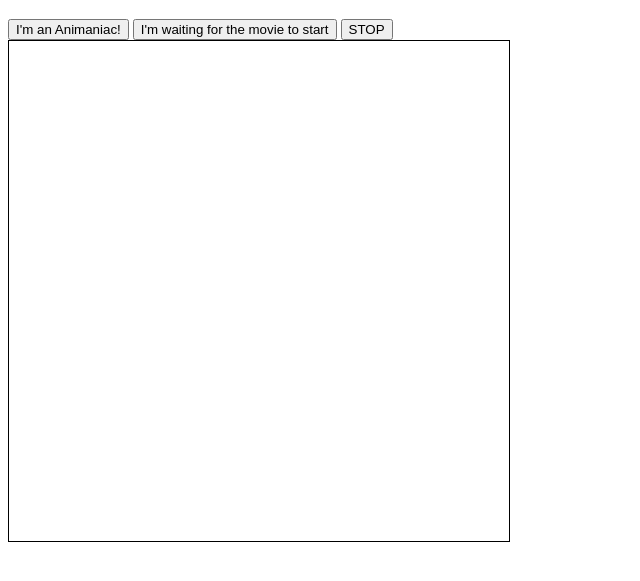
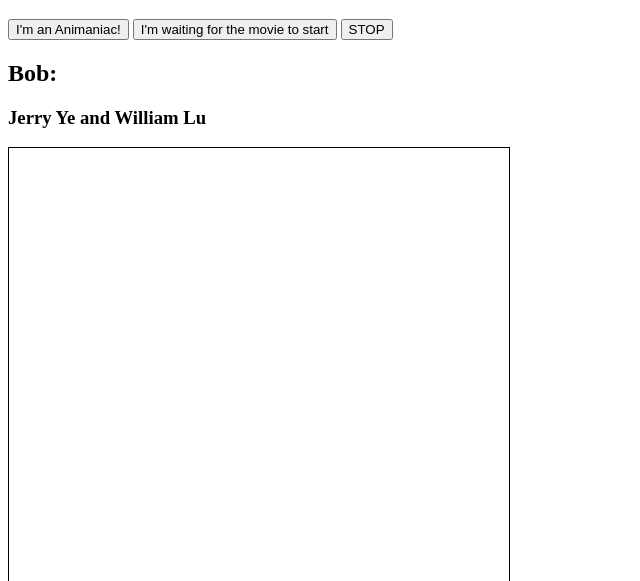
Before and after one commit to jerry1ye10/YeJ-Softdev2, a plain HTML site: page 04_canvas-dvd/index.html in a window 1280 px wide. Shown: the part 61-642 px from the top of the page, without its empty margins (0-640 px from the left). Drawn offline with Linux system fonts and the light colour scheme.

Commit message:
added team and roster as h2 and h3

```diff
--- a/04_canvas-dvd/index.html
+++ b/04_canvas-dvd/index.html
@@ -37,7 +37,8 @@ K04 -- What is it saving the screen from?
       STOP
     </button>
   </div>
-
+  <h2>Bob:</h2>
+  <h3>Jerry Ye and William Lu</h3>
   <canvas width="500" height="500" id="playground">
   </canvas>
 
```
